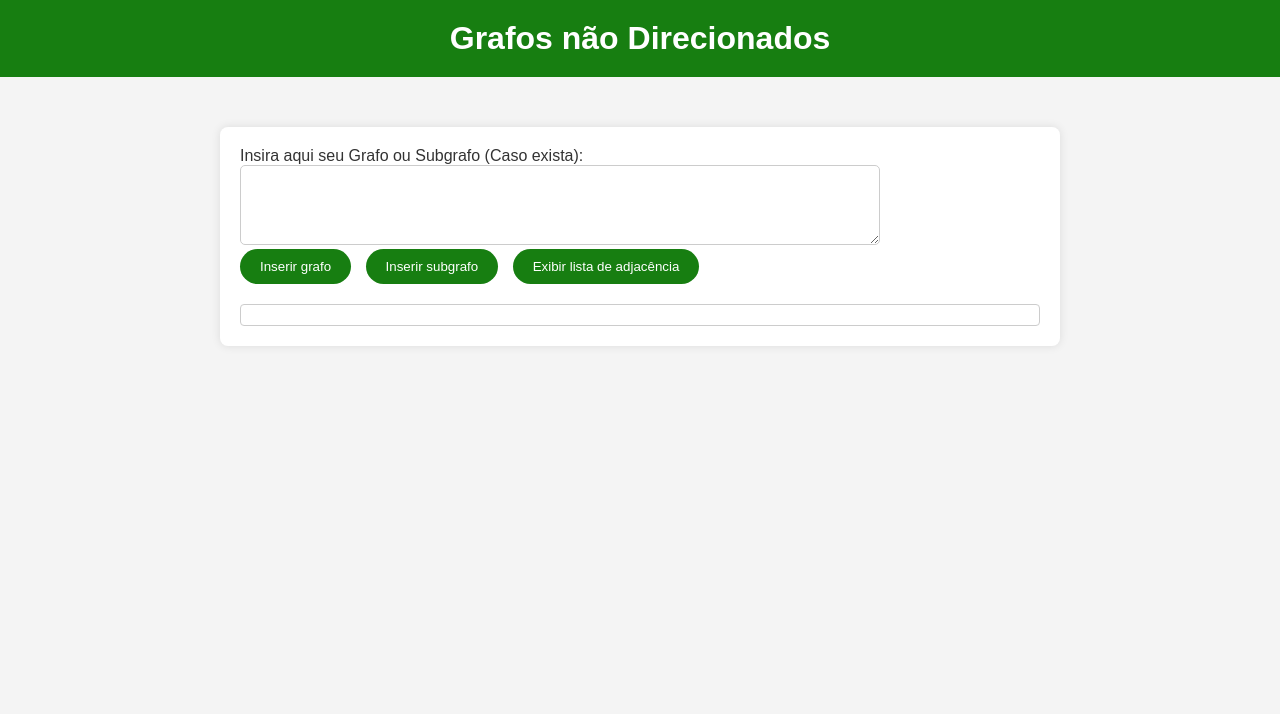
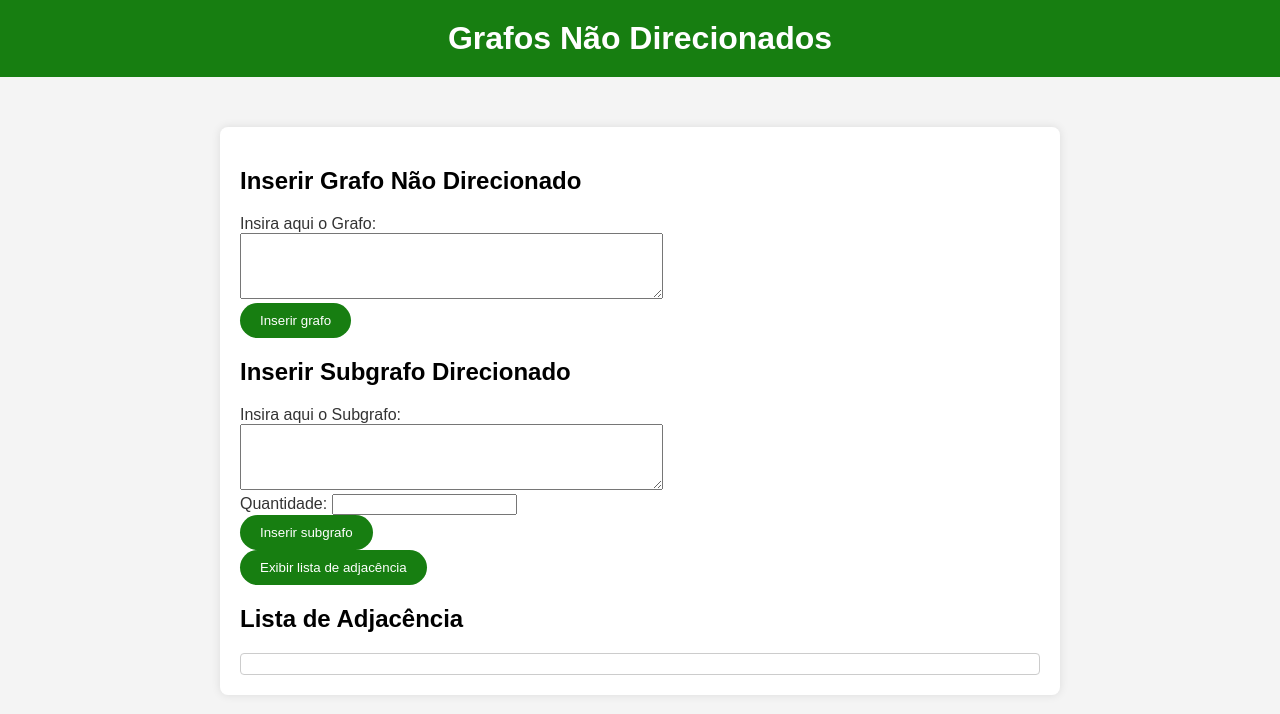
Before and after one commit to BeatrizTuri/AP1-compAlgo, a Flask app: page /NaoDirecionada in a window 1280 px wide. Shown: the top 714 px of the page. Run offline with Flask 3, Linux system fonts and the light colour scheme.

Commit message:
FIX: foram concertados os inputs

```diff
--- a/listaAdj.py
+++ b/listaAdj.py
@@ -36,8 +36,8 @@ class ListaAdjacencia:
 
     #Método para identificar a quantidade de subgrafos a serem inseridos e armazena-los
     def insere_subgrafo(self, qtd, lista_de_subgrafos):
-        for subgrafo in lista_de_subgrafos[:qtd]:
-            self.insere_listaAdjacencia(subgrafo)
+        for _ in qtd:
+            self.insere_listaAdjacencia(lista_de_subgrafos)
 
     #Imprime as listas armazenadas
     def imprimir_lista(self):
--- a/listaAdjDirecionada.py
+++ b/listaAdjDirecionada.py
@@ -22,8 +22,8 @@ class ListaAdjacenciaDirecionada:
         self.listaAdjacenciaDirecionada = {k: sorted(v) for k, v in sorted(self.listaAdjacenciaDirecionada.items())}
 
     def insere_subgrafo_direcionado(self, qtd, lista_de_subgrafo):
-        for subgrafo in lista_de_subgrafo[:qtd]:
-            self.insere_listaAdjacenciaDirecionada(subgrafo)
+        for _ in qtd:
+            self.insere_listaAdjacenciaDirecionada(lista_de_subgrafo)
 
     def imprimir_lista_direcionada(self):
         for vertice, adjacentes in self.listaAdjacenciaDirecionada.items():
--- a/main.py
+++ b/main.py
@@ -25,28 +25,74 @@ def listaNaoDirecionada():
 @app.route('/insereListaDirecionada', methods=['POST'])
 def insereListaDirecionada():
     lista_pares = flask.request.form.get("grafoInput")
-    lista_pares = [tuple(pair.strip().split(',')) for pair in lista_pares.split('\n') if len(pair.strip().split(',')) == 2]
-    lad.insere_listaAdjacenciaDirecionada(lista_pares)
+    lista_formatada = []
+    for i in range (len(lista_pares)):
+        if lista_pares[i] == "(":
+            lista_formatada.append((lista_pares[i+2], lista_pares[i+7]))
+
+    lad.insere_listaAdjacenciaDirecionada(lista_formatada)
 
     return "Lista de adjacência direcionada inserida com sucesso!"
 
 @app.route('/insereSubgrafoDirecionado', methods=['POST'])
 def insereSubgrafoDirecionado():
-
     dados = flask.request.form
     qtd = dados.get("qtdInput")
     lista_pares = dados.get("subgrafoInput")
-    lista_pares = [tuple(pair.strip().split(',')) for pair in lista_pares.split('\n') if len(pair.strip().split(',')) == 2]
-    sd.insere_subgrafo_direcionado(qtd, lista_pares)
+    lista_formatada = []
+    for i in range (len(lista_pares)):
+        if lista_pares[i] == "(":
+            lista_formatada.append((lista_pares[i+2], lista_pares[i+7]))
+
+    sd.insere_subgrafo_direcionado(qtd, lista_formatada)
 
     return "Subgrafo direcionado inserido com sucesso!"
 
 @app.route('/exibeListaDirecionada', methods=['GET'])
 def exibeListaDirecionada():
-    grafo = lad.imprimir_lista_direcionada()
-    subgrafo = sd.imprimir_lista_direcionada()
+    grafo = lad.listaAdjacenciaDirecionada
+    subgrafo = sd.listaAdjacenciaDirecionada
+
+    print(grafo)
+    print(subgrafo)
 
     return flask.render_template('listaDirecionada.html', grafo=grafo, subgrafo=subgrafo)
+
+@app.route('/insereListaNaoDirecionada', methods=['POST'])
+def insereListaNaoDirecionada():
+    lista_pares = flask.request.form.get("grafoInput")
+    lista_formatada = []
+    for i in range (len(lista_pares)):
+        if lista_pares[i] == "(":
+            lista_formatada.append((lista_pares[i+2], lista_pares[i+7]))
+
+    la.insere_listaAdjacencia(lista_formatada)
+
+    return "Lista de adjacência não direcionada inserida com sucesso!"
+
+@app.route('/insereSubgrafoNaoDirecionado', methods=['POST'])
+def insereSubgrafoNaoDirecionado():
+    dados = flask.request.form
+    qtd = dados.get("qtdInput")
+    lista_pares = dados.get("subgrafoInput")
+    lista_formatada = []
+    for i in range (len(lista_pares)):
+        if lista_pares[i] == "(":
+            lista_formatada.append((lista_pares[i+2], lista_pares[i+7]))
+
+    s.insere_subgrafo(qtd, lista_formatada)
+
+    return "Subgrafo não direcionado inserido com sucesso!"
+
+@app.route('/exibeListaNaoDirecionada', methods=['GET'])
+def exibeListaNaoDirecionada():
+    grafo = la.listaAdjacencia
+    subgrafo = s.listaAdjacencia
+
+    print(grafo)
+    print(subgrafo)
+
+    return flask.render_template('listaNaoDirecionada.html', grafo=grafo, subgrafo=subgrafo)
 
 
 
--- a/templates/listaNaoDirecionada.html
+++ b/templates/listaNaoDirecionada.html
@@ -3,79 +3,66 @@
 <head>
     <meta charset="UTF-8">
     <meta name="viewport" content="width=device-width, initial-scale=1.0">
-    <title>Inserir Lista</title>
+    <title>Inserir Lista Direcionada</title>
     <link rel="stylesheet" href="/static/styleListaNaoDirecionada.css">
 </head>
 <body>
 
-  <header>
-    <h1>Grafos não Direcionados</h1>
-  </header>
-  <div class = 'container'>
+<header>
+    <h1>Grafos Não Direcionados</h1>
+</header>
+<div class="container">
 
+    <div>
+        <h2>Inserir Grafo Não Direcionado</h2>
+        <form action="/insereListaNaoDirecionada" method="post">
+            <label for="grafoInput">Insira aqui o Grafo:</label><br>
+            <textarea id="grafoInput" name="grafoInput" rows="4" cols="50"></textarea><br>
+            <button type="submit">Inserir grafo</button>
+        </form>
+    </div>
 
-<label for="listaInput">Insira aqui seu Grafo ou Subgrafo (Caso exista):</label><br>
-<textarea id="listaInput" rows="4" cols="50"></textarea><br>
-<button onclick="inserirGrafo()">Inserir grafo</button>
-<button onclick="inserirSubgrafo()">Inserir subgrafo</button>
-<button onclick="exibirLista()">Exibir lista de adjacência</button>
+    <div>
+        <h2>Inserir Subgrafo Direcionado</h2>
+        <form action="/insereSubgrafoNaoDirecionado" method="post">
+            <label for="subgrafoInput">Insira aqui o Subgrafo:</label><br>
+            <textarea id="subgrafoInput" name="subgrafoInput" rows="4" cols="50"></textarea><br>
+            <label for="qtdInput">Quantidade:</label>
+            <input type="text" id="qtdInput" name="qtdInput"><br>
+            <button type="submit">Inserir subgrafo</button>
+        </form>
+        <div id="subgrafoOutput"></div>
+    </div>
 
-<div id="listaOutput"></div>
+    <div>
+        <form action="/exibeListaNaoDirecionada" method="get">
+            <button type="submit">Exibir lista de adjacência</button>
+        </form>
+    </div>
 
-<script>
-function inserirGrafo() {
-  var input = document.getElementById("listaInput").value;
-  var listaPares = parseInput(input);
+    <div>
+        <h2>Lista de Adjacência</h2>
+        <div id="listaOutput">
+            {% if grafo %}
+            <h3>Grafo:</h3>
+            <ul>
+                {% for key, value in grafo.items() %}
+                    <li>{{ key }}: {{ value }}</li>
+                {% endfor %}
+            </ul>
+            {% endif %}
+            {% if subgrafo %}
+            <h3>Subgrafo:</h3>
+            <ul>
+                {% for key, value in subgrafo.items() %}
+                    <li>{{ key }}: {{ value }}</li>
+                {% endfor %}
+            </ul>
+            {% endif %}
+        </div>
+    </div>
 
-  pywebPython.insere_listaAdjacenciaDirecionada(listaPares);
-
-  document.getElementById("listaInput").value = "";
-}
-
-function inserirSubgrafo() {
-  var input = document.getElementById("listaInput").value;
-  var lines = input.split('\n');
-  var qtdSubgrafos = parseInt(lines[0]);
-  var listaPares = parseInput(input);
-
-  pywebPython.insere_subgrafo_direcionado(qtdSubgrafos, listaPares);
-
-  document.getElementById("listaInput").value = "";
-}
-
-function parseInput(input) {
-  var lines = input.split('\n');
-  var pairs = [];
-  for (var i = 1; i < lines.length; i++) {
-    var pair = lines[i].trim().split(' ');
-    if (pair.length === 2) {
-      pairs.push([pair[0], pair[1]]);
-    }
-  }
-  return pairs;
-}
-
-function exibirLista() {
-  // Chamada à função Python para obter a lista de adjacência
-  pywebPython.imprimir_lista();
-
-  // Exibir os botões BFS e DFS
-  var listaOutput = document.getElementById("listaOutput");
-  listaOutput.innerHTML += "<button onclick='executarBFS()'>BFS</button>";
-  listaOutput.innerHTML += "<button onclick='executarDFS()'>DFS</button>";
-}
-
-function executarBFS() {
-  // Implemente a lógica para execução da BFS
-}
-
-function executarDFS() {
-  // Implemente a lógica para execução da DFS
-}
-</script>
-
-
-<script src="pywebPython.js"></script>
+</div>
 
 </body>
 </html>
```
Also changed, not shown: templates/listaDirecionada.html (+16 -1 lines).
